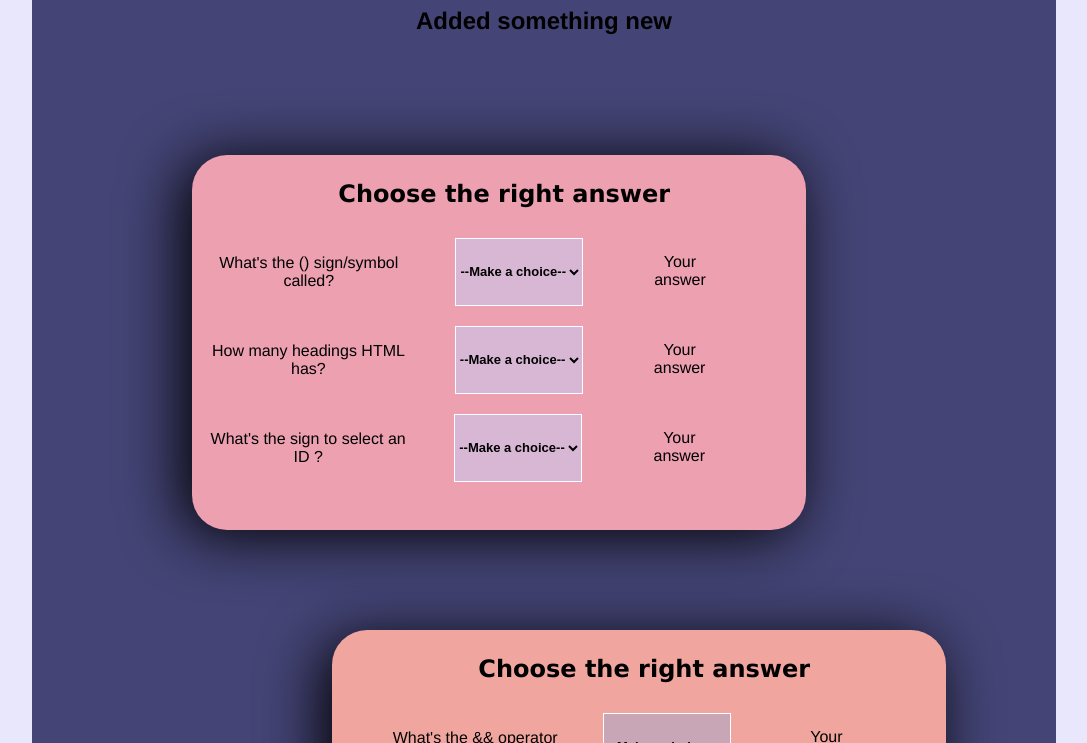
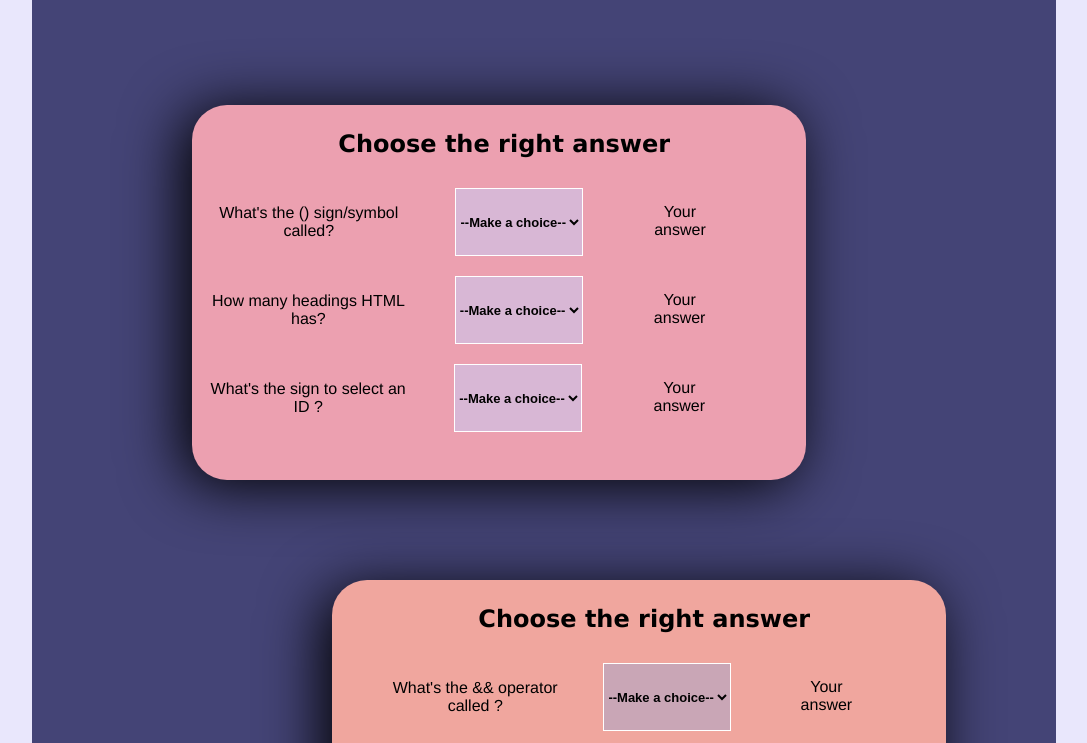
Before and after one commit to Gohar33/quizz_for_coders, a plain HTML site: page index.html in a window 1280 px wide. Shown: the part 133-876 px from the top of the page, without its empty margins (104-1191 px from the left). Drawn offline with Linux system fonts and the light colour scheme.

Commit message:
deleted changes

```diff
--- a/index.html
+++ b/index.html
@@ -10,7 +10,6 @@
 <body>
     <div class="container">
         <h1>FUN QUIZZES FOR CODERS</h1>
-        <h2>Added something new</h2>
         <div class="box-1">
             <h2 class="name-1">Choose the right answer</h2>
             <div class="order">
```
